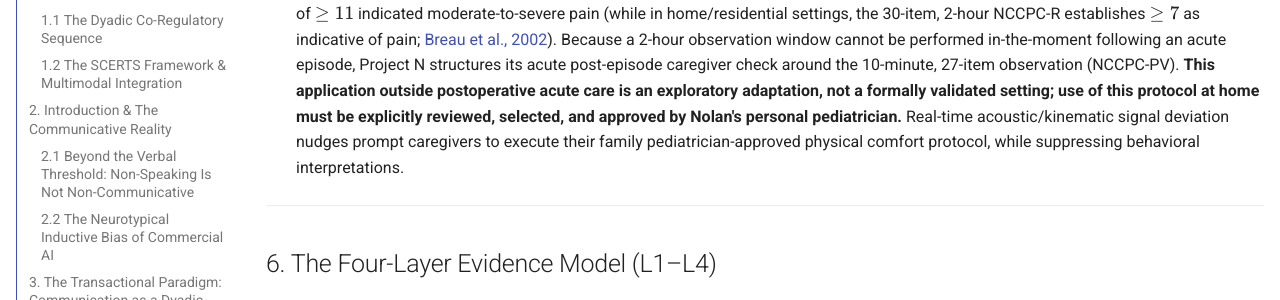
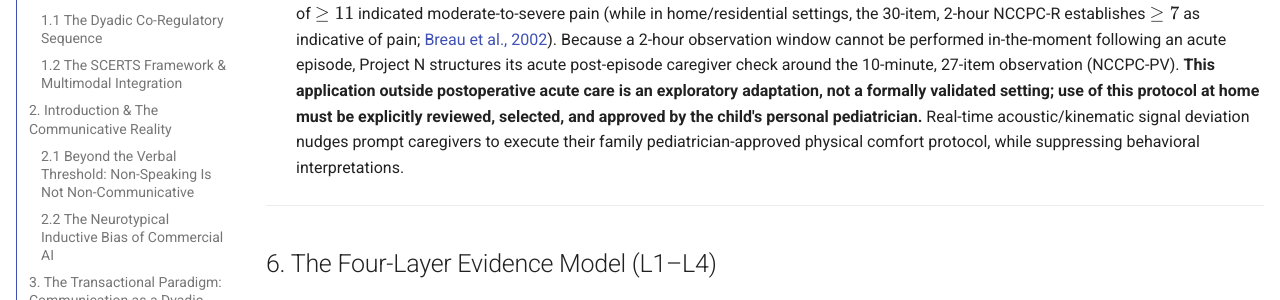
Before and after one commit to olostan/project_n, an MkDocs documentation site: the page built from docs/WHITE_PAPER.md, in a window 1280 px wide and 900 px high, scrolled down 8102 px. Shown: the part 205-505 px from the top of the window. Built offline with MkDocs 1.6.1 and Material for MkDocs 9.7.7, drawn with Linux system fonts in a browser that asks for light colours; comment, search, counter and statistics services are not loaded.

Commit message:
docs: finalize pseudonymized phrasing across clinical disclosures

```diff
--- a/docs/WHITE_PAPER.md
+++ b/docs/WHITE_PAPER.md
@@ -214,7 +214,7 @@ Project N builds directly upon and synthesizes several empirical research bodies
 
 ### 5.5 Somatic Distress & Pain Evaluation
 - **Non-Communicating Children’s Pain Checklist – Postoperative Version (NCCPC-PV; [Breau et al., 2002](#ref-2)):**
-  A validated 27-item clinical instrument with high internal consistency ($\alpha = 0.91$) designed for caregivers and clinicians to evaluate postoperative physical pain in children with severe communication impairments across 6 observable subscales (Vocal, Social, Facial, Activity, Body & Limbs, Physiological; total score 0–81 over a 10-minute structured observation). In its validation cohort of 24 children postoperatively, a cut-off of $\ge 11$ indicated moderate-to-severe pain (while in home/residential settings, the 30-item, 2-hour NCCPC-R establishes $\ge 7$ as indicative of pain; [Breau et al., 2002](#ref-breau-2002-r)). Because a 2-hour observation window cannot be performed in-the-moment following an acute episode, Project N structures its acute post-episode caregiver check around the 10-minute, 27-item observation (NCCPC-PV). **This application outside postoperative acute care is an exploratory adaptation, not a formally validated setting; use of this protocol at home must be explicitly reviewed, selected, and approved by Nolan's personal pediatrician.** Real-time acoustic/kinematic signal deviation nudges prompt caregivers to execute their family pediatrician-approved physical comfort protocol, while suppressing behavioral interpretations.
+  A validated 27-item clinical instrument with high internal consistency ($\alpha = 0.91$) designed for caregivers and clinicians to evaluate postoperative physical pain in children with severe communication impairments across 6 observable subscales (Vocal, Social, Facial, Activity, Body & Limbs, Physiological; total score 0–81 over a 10-minute structured observation). In its validation cohort of 24 children postoperatively, a cut-off of $\ge 11$ indicated moderate-to-severe pain (while in home/residential settings, the 30-item, 2-hour NCCPC-R establishes $\ge 7$ as indicative of pain; [Breau et al., 2002](#ref-breau-2002-r)). Because a 2-hour observation window cannot be performed in-the-moment following an acute episode, Project N structures its acute post-episode caregiver check around the 10-minute, 27-item observation (NCCPC-PV). **This application outside postoperative acute care is an exploratory adaptation, not a formally validated setting; use of this protocol at home must be explicitly reviewed, selected, and approved by the child's personal pediatrician.** Real-time acoustic/kinematic signal deviation nudges prompt caregivers to execute their family pediatrician-approved physical comfort protocol, while suppressing behavioral interpretations.
 
 ---
 
```
Also changed, not shown: docs/SPECS.md (+1 -1 lines).
